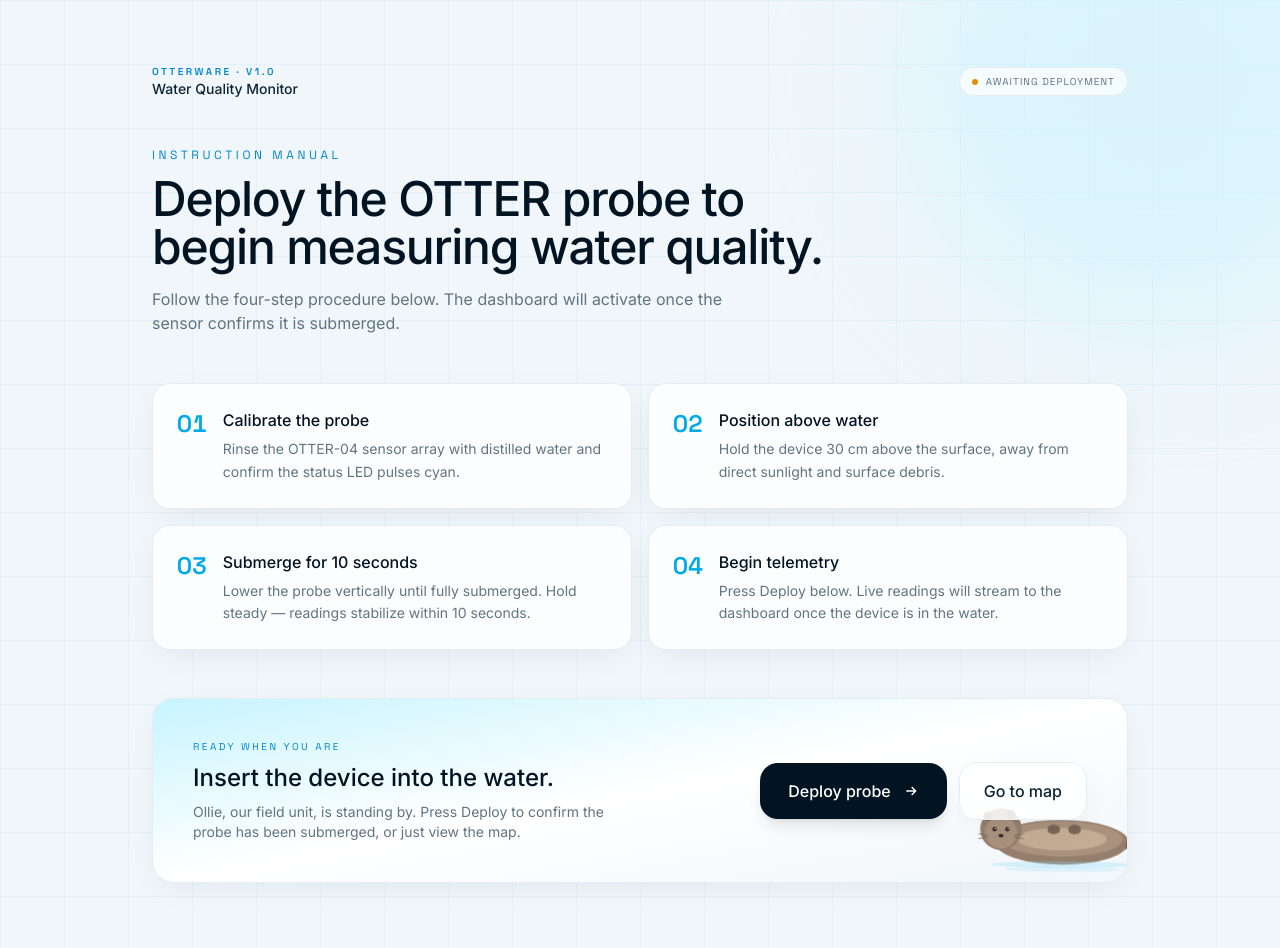
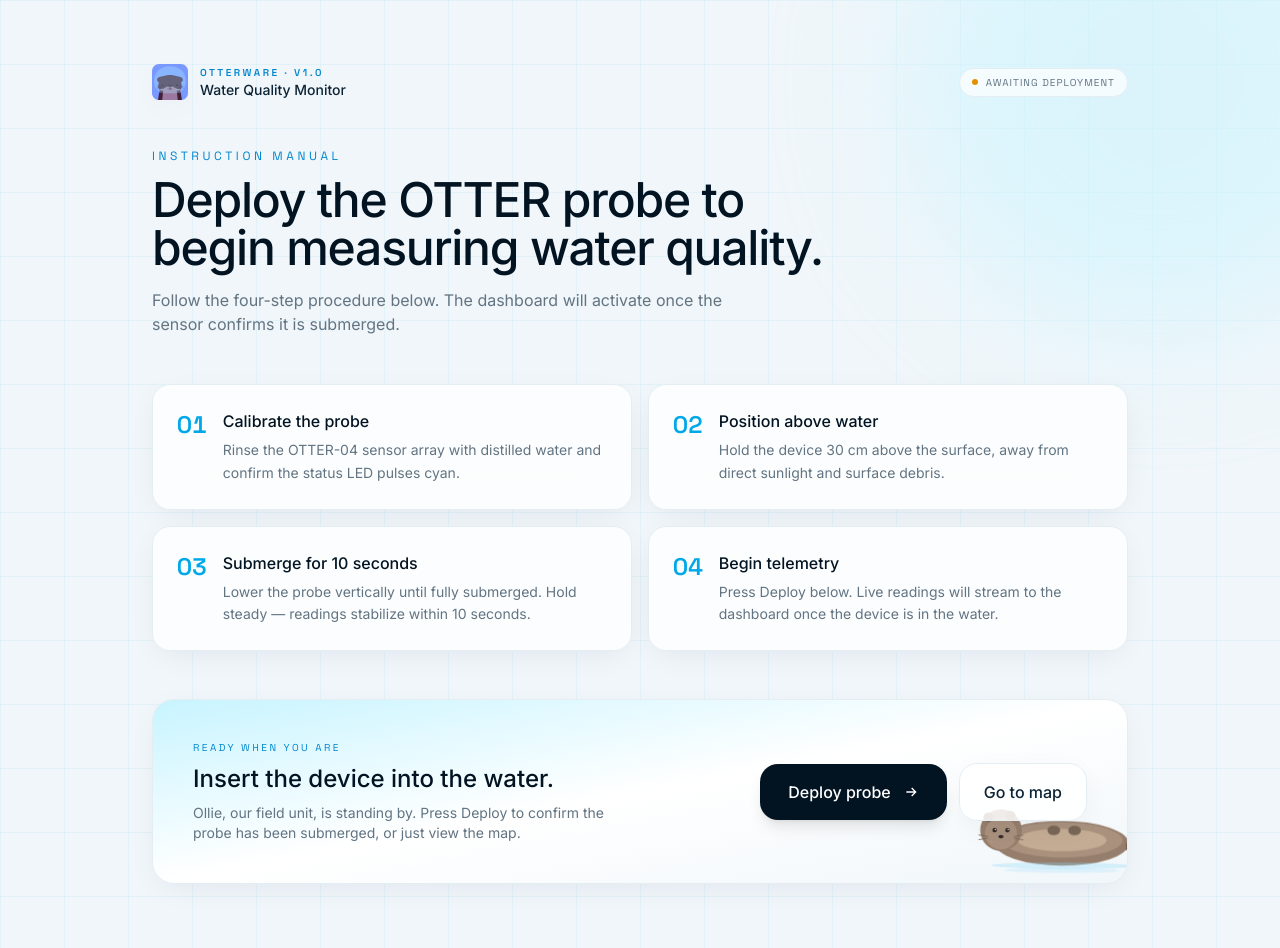
Before and after one commit to ErmalMC/OtterDisaster, a React (Vite) app in the folder frontend/: page / in a window 1280 px wide. Built offline with nearby package versions, Linux system fonts and the light colour scheme.

Commit message:
Change logo

```diff
--- a/frontend/src/components/Dashboard.jsx
+++ b/frontend/src/components/Dashboard.jsx
@@ -8,6 +8,7 @@ import {
   ZoomControl,
 } from "react-leaflet";
 // import { Otter } from "./Otter.jsx";
+import otterLogo from '../../public/otter-logo.svg';
 
 const MAP_CENTER = [41.9973, 21.428];
 const MAP_ZOOM = 12;
@@ -256,7 +257,7 @@ export function Dashboard({ onReset }) {
               </p>
             </div>
             <div className="size-10 rounded-xl bg-[var(--metal-900)] flex items-center justify-center shadow-inner">
-              <div className="size-1.5 rounded-full bg-[var(--aqua-glow)] shadow-[0_0_8px_var(--aqua-glow)]" />
+              <img src={otterLogo} alt="icon" />
             </div>
           </div>
 
--- a/frontend/src/components/InstructionManual.jsx
+++ b/frontend/src/components/InstructionManual.jsx
@@ -1,5 +1,6 @@
 import { useState } from "react";
 import { Otter } from "./Otter";
+import otterLogo from '../../public/otter-logo.svg';
 
 export function InstructionManual({ onDeploy, onGoToMap }) {
   const [deploying, setDeploying] = useState(false);
@@ -51,9 +52,9 @@ export function InstructionManual({ onDeploy, onGoToMap }) {
         <div className="flex items-center justify-between mb-12 animate-[fade-in_0.6s_ease-out]">
           <div className="flex items-center gap-3">
 {/*                logo on instruction page - the logo is made from html elements*/}
-{/*             <div className="size-9 rounded-xl bg-[var(--metal-900)] flex items-center justify-center shadow-[var(--shadow-glass)]"> */}
-{/*               <div className="size-2 rounded-full bg-[var(--aqua-glow)] shadow-[var(--shadow-glow-aqua)]" />  */}
-{/*             </div> */}
+             <div className="size-9 rounded-xl bg-[var(--metal-900)] flex items-center justify-center shadow-[var(--shadow-glass)]">
+               <img src={otterLogo} alt="icon" />
+             </div>
             <div>
               <h1 className="font-data text-[10px] font-semibold uppercase tracking-[0.25em] text-[var(--aqua-600)]">
                 Otterware · v1.0
```
Also changed, not shown: frontend/public/otter-logo.svg (added).
